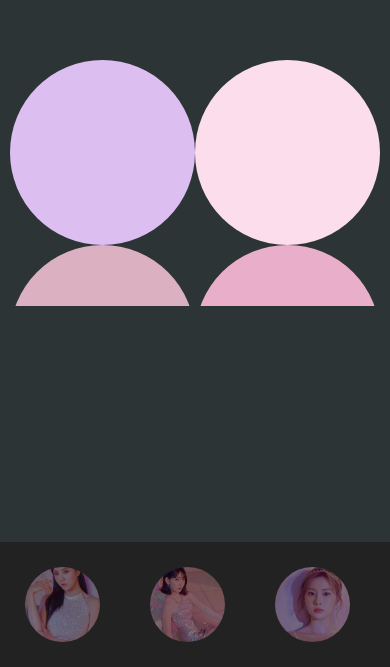
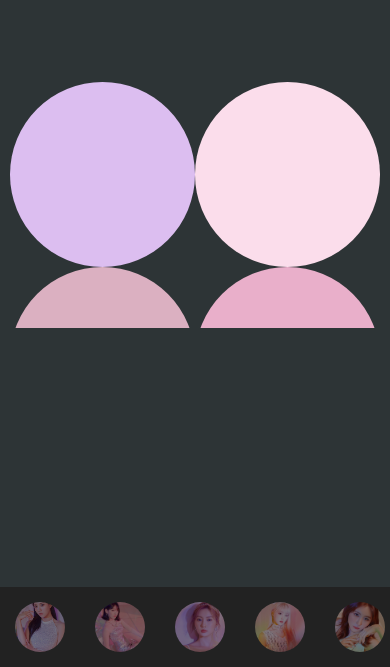
Before and after one commit to dayongbz/slime-react-ts, a React (Create React App) app: page / in a window 390 px wide. Shown: the part 177-844 px from the top of the page. Built offline with nearby package versions, Linux system fonts and the light colour scheme.

Commit message:
add media for mobile

```diff
--- a/src/App.css
+++ b/src/App.css
@@ -9,6 +9,7 @@ body {
   overflow: hidden;
   font-family: "Noto Sans KR", sans-serif;
   touch-action: none;
+  background-color: #2d3436;
 }
 
 #root {
@@ -18,6 +19,7 @@ body {
 }
 
 #main-wrapper {
+  width: 100%;
   display: flex;
   justify-content: center;
   align-items: center;
@@ -173,3 +175,15 @@ input[type="button"]:hover {
   color: #c0392b;
   font-weight: bold;
 }
+
+@media only screen and (max-width: 600px) {
+  #profile-wrapper {
+    height: 80px;
+  }
+
+  .profile {
+    width: 50px;
+    height: 50px;
+    margin: 15px;
+  }
+}
--- a/src/App.tsx
+++ b/src/App.tsx
@@ -54,7 +54,8 @@ const reducer = (state: any, action: any) => {
         ...state,
         modalPopup: [...state.modalPopup.slice(1)],
       };
-
+    case "SET_MIN_SIZE":
+      return { ...state, minSize: action.minSize };
     default:
       return state;
   }
@@ -161,7 +162,12 @@ const App = memo(() => {
       />
       <div
         id="main-wrapper"
-        style={{ height: `${document.documentElement.clientHeight - 125}px` }}
+        style={{
+          height: `${
+            document.documentElement.clientHeight -
+            (document.documentElement.clientWidth > 600 ? 125 : 80)
+          }px`,
+        }}
       >
         <div ref={dotWrapperRef} id="dot-wrapper">
           <div ref={dotSubWrapperRef} id="dot-subwrapper">
@@ -173,6 +179,7 @@ const App = memo(() => {
                 index={index}
                 event={eventRef.current}
                 wrapperSize={state.dotWrapperSize}
+                depth={1}
               />
             ))}
           </div>
--- a/src/components/Dot.tsx
+++ b/src/components/Dot.tsx
@@ -1,24 +1,26 @@
 import React, { useRef, useEffect, useState, memo, useCallback } from "react";
 
-const Dot = memo(({ ctx, name, wrapperSize, event }: any) => {
+const Dot = memo(({ ctx, name, wrapperSize, event, depth }: any) => {
   const [dots, setDots] = useState<Array<any>>([]);
   const dotRef = useRef<HTMLDivElement>(null);
 
   const onEvent = useCallback(() => {
     // element what has dot class remove dot class then add wrapper class
-    if (
-      dotRef.current?.classList.contains("dot") &&
-      dotRef.current.offsetWidth / 2 >= 5
-    ) {
+    if (dotRef.current?.classList.contains("dot") && depth < 6) {
       dotRef.current?.classList.remove("dot");
       dotRef.current?.classList.add("wrapper");
       setDots([1, 2, 3, 4]);
     }
-  }, []);
+  }, [depth]);
 
   useEffect(() => {
     // init dot setting
-    if (dotRef.current && ctx && wrapperSize) {
+    if (
+      dotRef.current &&
+      dotRef.current?.classList.contains("dot") &&
+      ctx &&
+      wrapperSize
+    ) {
       const dot = dotRef.current;
       let x = dot.offsetLeft + dot.offsetWidth / 2,
         y = dot.offsetTop + dot.offsetHeight / 2;
@@ -45,6 +47,7 @@ const Dot = memo(({ ctx, name, wrapperSize, event }: any) => {
             name={name}
             event={event}
             wrapperSize={wrapperSize}
+            depth={depth + 1}
           />
         );
       })}
--- a/src/tools/getWidthHeight.tsx
+++ b/src/tools/getWidthHeight.tsx
@@ -2,7 +2,7 @@ const getWidthHeight = (img: HTMLImageElement, screenSize: any): any => {
   let { width, height } = img;
   let [maxWidth, maxHeight] = screenSize;
   const ratio = width >= height ? width / height : height / width;
-  const profileHeight = 125;
+  const profileHeight = document.documentElement.clientWidth > 600 ? 125 : 80;
   const padding = 10;
   const result: any = { width: 0, height: 0 };
   maxWidth = maxWidth - padding * 2;
@@ -22,6 +22,10 @@ const getWidthHeight = (img: HTMLImageElement, screenSize: any): any => {
       result.width = maxWidth;
     }
   }
+  console.log({
+    width: Math.floor(result.width),
+    height: Math.floor(result.height),
+  });
   return {
     width: Math.floor(result.width),
     height: Math.floor(result.height),
```
